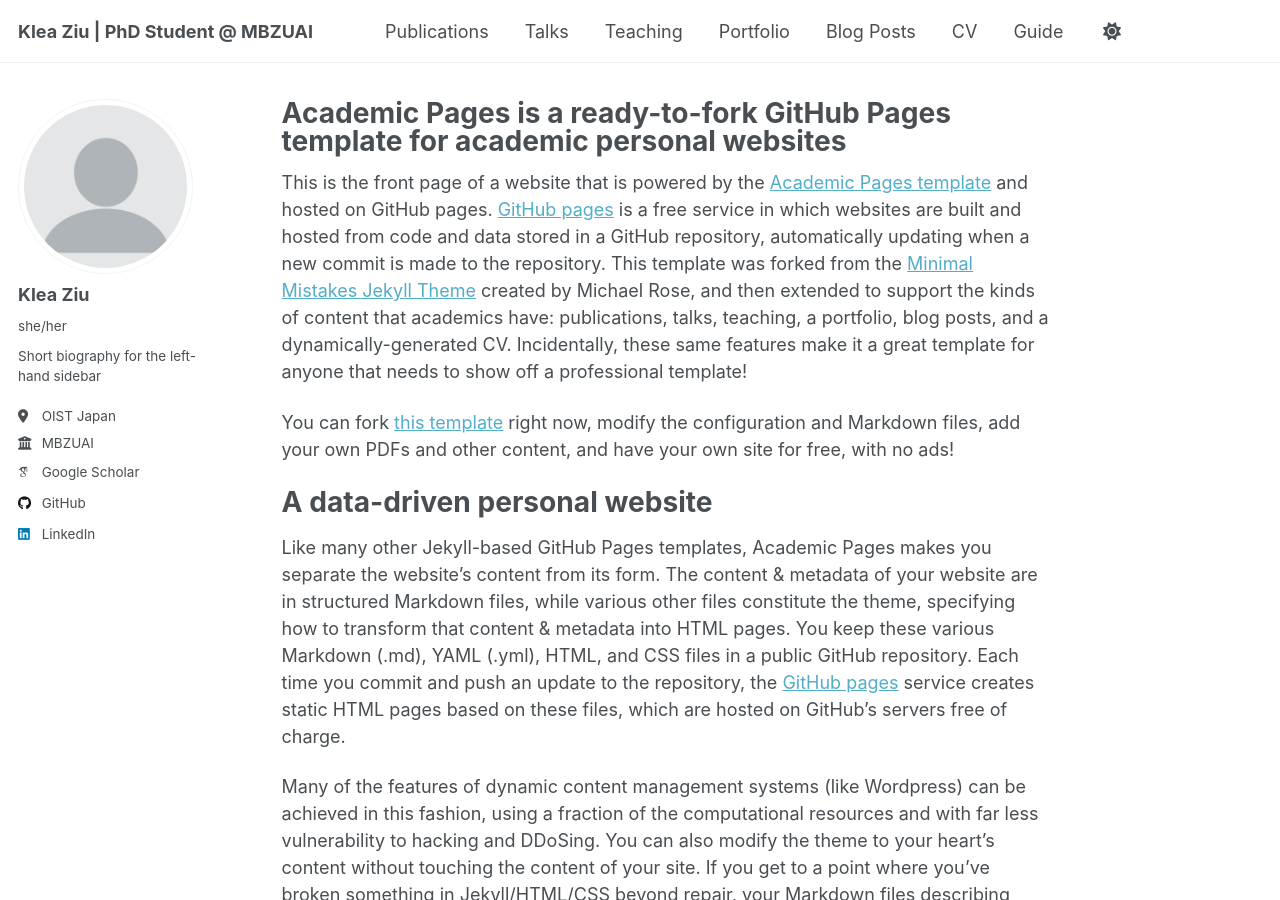
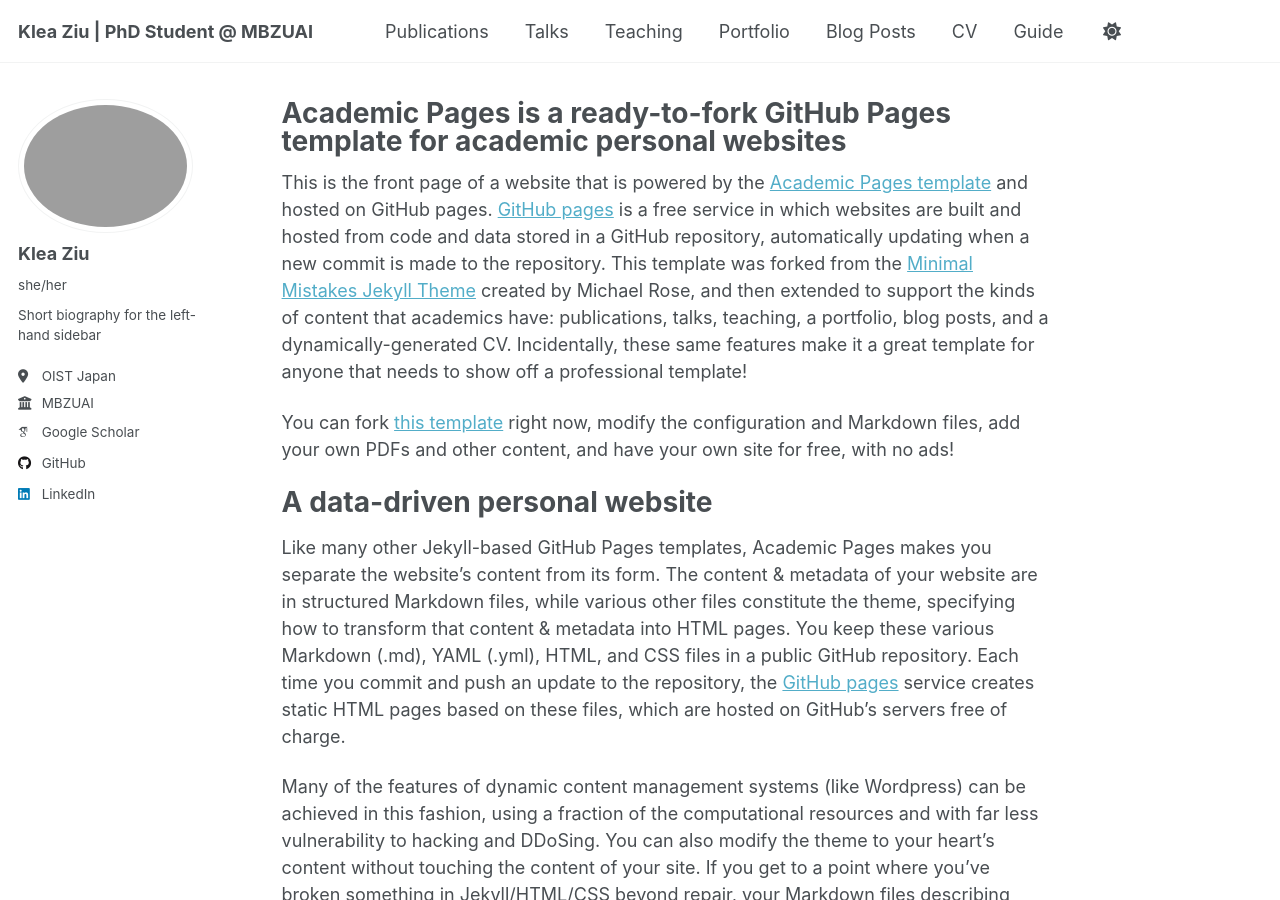
Before and after one commit to klea-ziu/klea-ziu.github.io, a Jekyll site: the page built from _pages/about.md, in a window 1280 px wide and 900 px high. Built offline with Jekyll 4.4.1, drawn with Linux system fonts in a browser that asks for light colours; some web fonts are replaced; a script that is not in the unit is left out.

Commit message:
Update _config.yml

```diff
--- a/_config.yml
+++ b/_config.yml
@@ -22,7 +22,7 @@ repository               : "klea-ziu/klea-ziu.github.io"
 #               Additional customization can be done by editing /_includes/author-profile.html
 author:
   # Biographic information
-  avatar           : "profile.png"
+  avatar           : "230604_12274898_CP2_pike_High_Res.jpg"
   name             : "Klea Ziu"
   pronouns         : "she/her"
   bio              : "Short biography for the left-hand sidebar"
```
